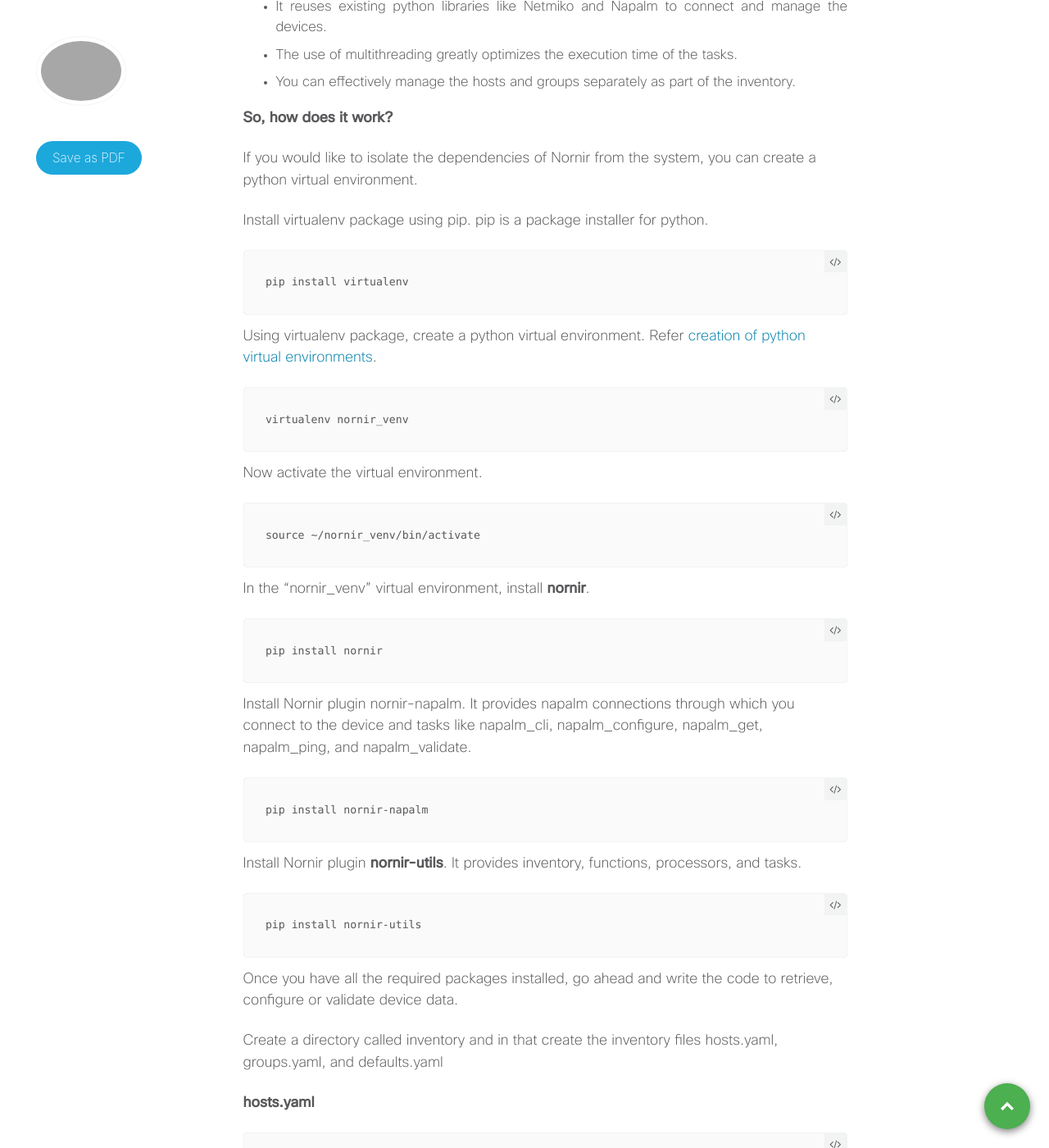
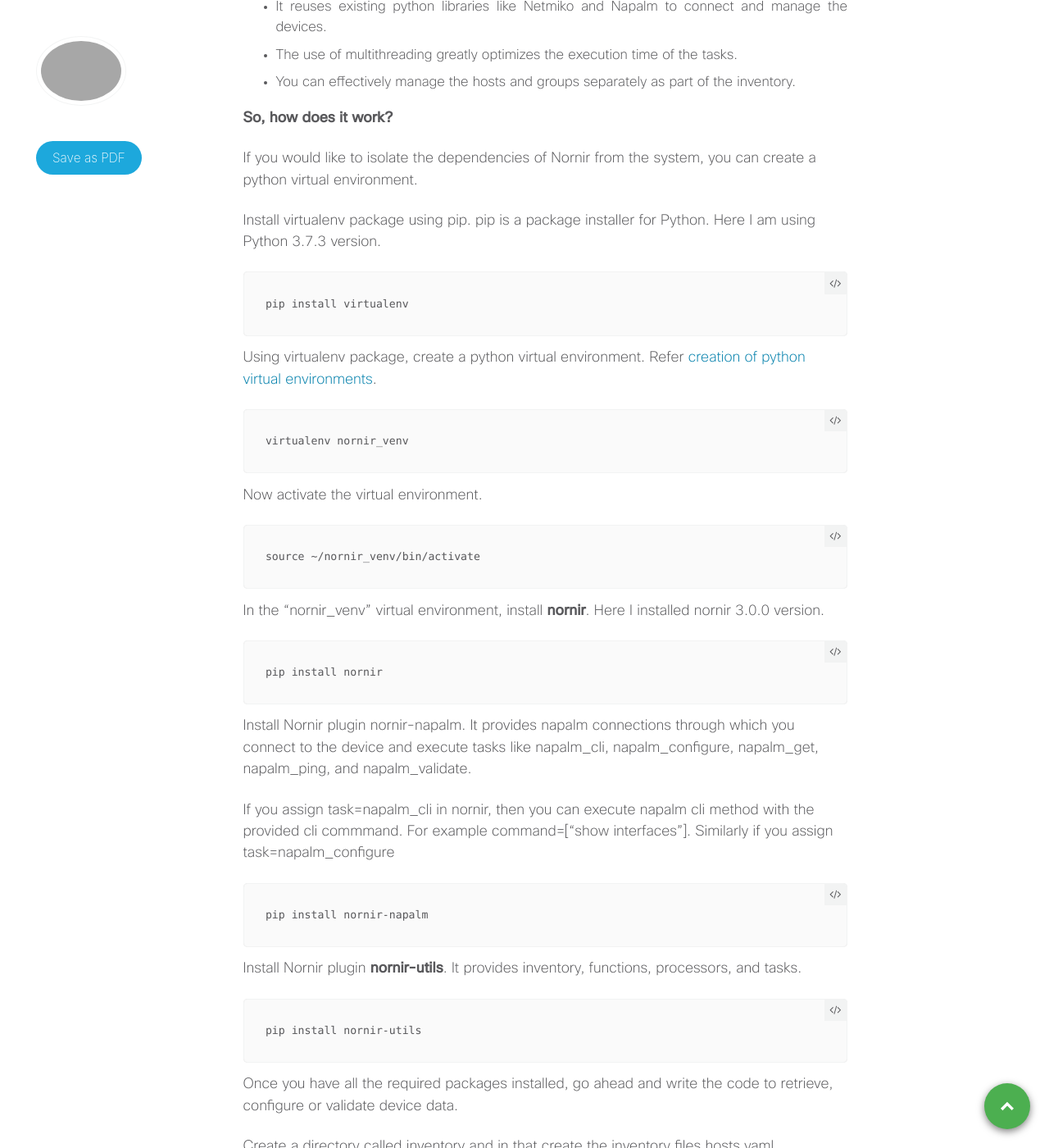
Before and after one commit to xrdocs/programmability, a Jekyll site: the page built from _tutorials/2020-12-02-nornir-overview.md, in a window 1280 px wide and 1400 px high, scrolled down 834 px. Shown: the whole window at 82% size. Built offline with Jekyll 4.4.1, drawn with Linux system fonts in a browser that asks for light colours; comment, search, counter and statistics services are not loaded.

Commit message:
Update 2020-12-02-nornir-overview.md

````diff
--- a/_tutorials/2020-12-02-nornir-overview.md
+++ b/_tutorials/2020-12-02-nornir-overview.md
@@ -26,7 +26,7 @@ Nornir is a multi-threaded network automation framework that abstracts inventory
 
 If you would like to isolate the dependencies of Nornir from the system, you can create a python virtual environment.
 
-Install virtualenv package using pip. pip is a package installer for python.
+Install virtualenv package using pip. pip is a package installer for Python. Here I am using Python 3.7.3 version.
 ```
 pip install virtualenv
 ```
@@ -39,11 +39,14 @@ Now activate the virtual environment.
 ```
 source ~/nornir_venv/bin/activate
 ```
-In the “nornir_venv” virtual environment, install **nornir**.
+In the “nornir_venv” virtual environment, install **nornir**. Here I installed nornir 3.0.0 version.
 ```
 pip install nornir
 ```
-Install Nornir plugin nornir-napalm. It provides napalm connections through which you connect to the device and tasks like napalm_cli, napalm_configure, napalm_get, napalm_ping, and napalm_validate.
+Install Nornir plugin nornir-napalm. It provides napalm connections through which you connect to the device and execute tasks like napalm_cli, napalm_configure, napalm_get, napalm_ping, and napalm_validate.
+
+If you assign task=napalm_cli in nornir, then you can execute napalm cli method with the provided cli commmand. For example command=["show interfaces"].
+Similarly if you assign task=napalm_configure
 ```
 pip install nornir-napalm
 ```
````
